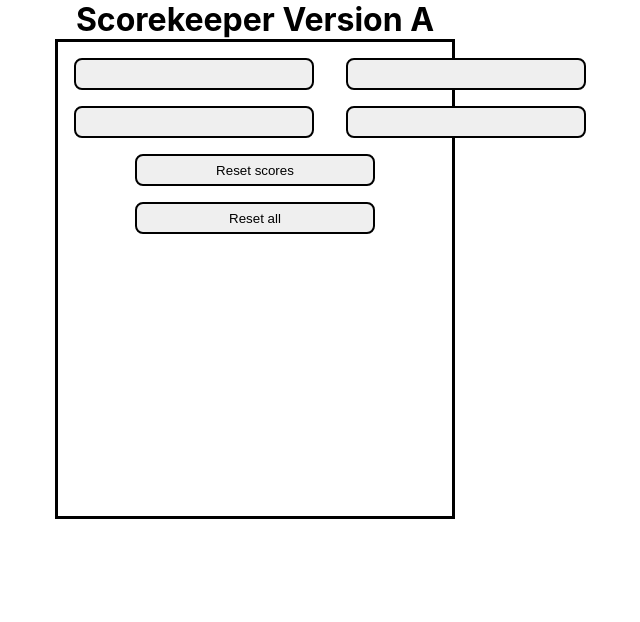
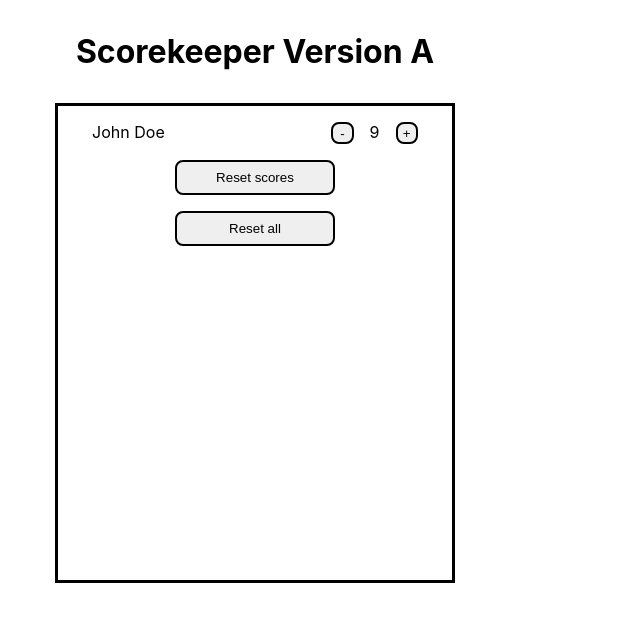
Before and after one commit to sebsch1337/score-keeper-app, a React (Create React App) app: page / in a window 1280 px wide. Shown: the top 622 px of the page, without its empty margins (385-1025 px from the left). Built offline with nearby package versions, Linux system fonts and the light colour scheme.

Commit message:
change button to calcbutton and resetbutton

```diff
--- a/src/App.js
+++ b/src/App.js
@@ -1,17 +1,18 @@
 import styled from "styled-components";
-import Button from "./components/Button";
+import ResetButton from "./components/ResetButton";
 import Player from "./components/Player";
 import PlayerForm from "./components/PlayerForm";
 
 function App() {
   return (
     <Main>
-      <h1>Scorekeeper Version A</h1>
+      <Header>Scorekeeper Version A</Header>
       <PlayerForm>
-        <Player>Hans</Player>
-        <Player>Wurst</Player>
-        <Button>Reset scores</Button>
-        <Button>Reset all</Button>
+        <PlayerList>
+          <Player name="John Doe" score={9} />
+        </PlayerList>
+        <ResetButton>Reset scores</ResetButton>
+        <ResetButton>Reset all</ResetButton>
       </PlayerForm>
     </Main>
   );
@@ -24,3 +25,13 @@ const Main = styled.main`
   align-items: center;
   flex-direction: column;
 `;
+
+const Header = styled.h1`
+  padding: 1em;
+`;
+
+const PlayerList = styled.ul`
+  width: 90%;
+  display: flex;
+  justify-content: center;
+`;
--- a/src/components/Button/index.js
+++ b/src/components/CalcButton/index.js
@@ -1,10 +1,10 @@
 import styled from "styled-components";
 
-const Button = styled.button`
+const CalcButton = styled.button`
   border-radius: 0.5rem;
   border: 2px solid black;
-  width: 15rem;
-  height: 2rem;
+  width: 1.4rem;
+  height: 1.4rem;
 `;
 
-export default Button;
+export default CalcButton;
--- a/src/components/Player/index.js
+++ b/src/components/Player/index.js
@@ -1,14 +1,14 @@
 import styled from "styled-components";
-import Button from "../Button";
+import CalcButton from "../CalcButton";
 
 const Player = ({ name, score }) => {
   return (
     <PlayerItem>
       <PlayerName>{name}</PlayerName>
       <ScoreArea>
-        <Button text="-" width="1.4rem" height="1.4rem" />
+        <CalcButton>-</CalcButton>
         <PlayerScore>{score}</PlayerScore>
-        <Button width="1.4rem" height="1.4rem" />
+        <CalcButton>+</CalcButton>
       </ScoreArea>
     </PlayerItem>
   );
--- /dev/null
+++ b/src/components/ResetButton/index.js
@@ -0,0 +1,10 @@
+import styled from "styled-components";
+
+const ResetButton = styled.button`
+  border-radius: 0.5rem;
+  border: 2px solid black;
+  width: 10rem;
+  padding: 0.5rem;
+`;
+
+export default ResetButton;
```
